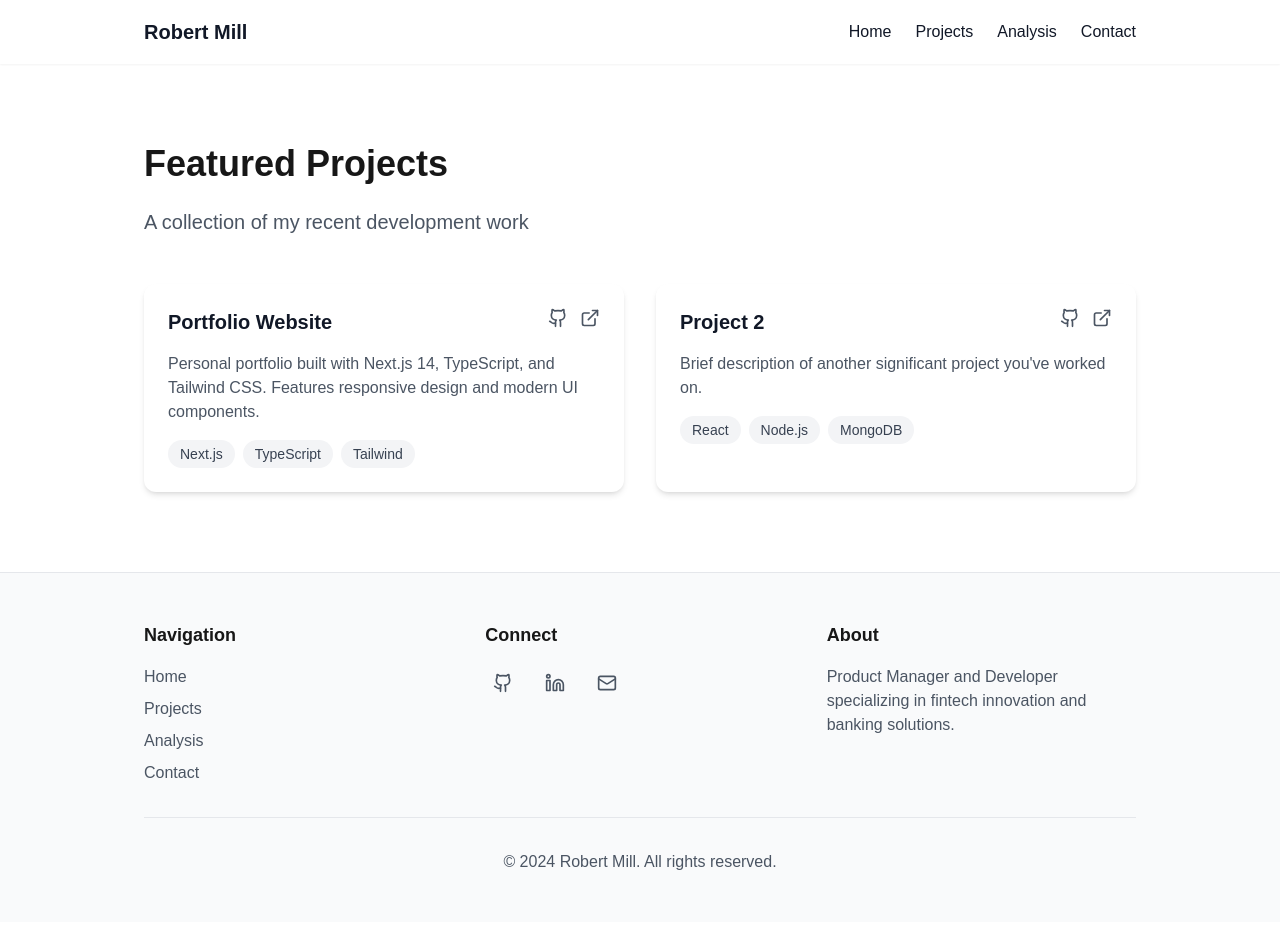
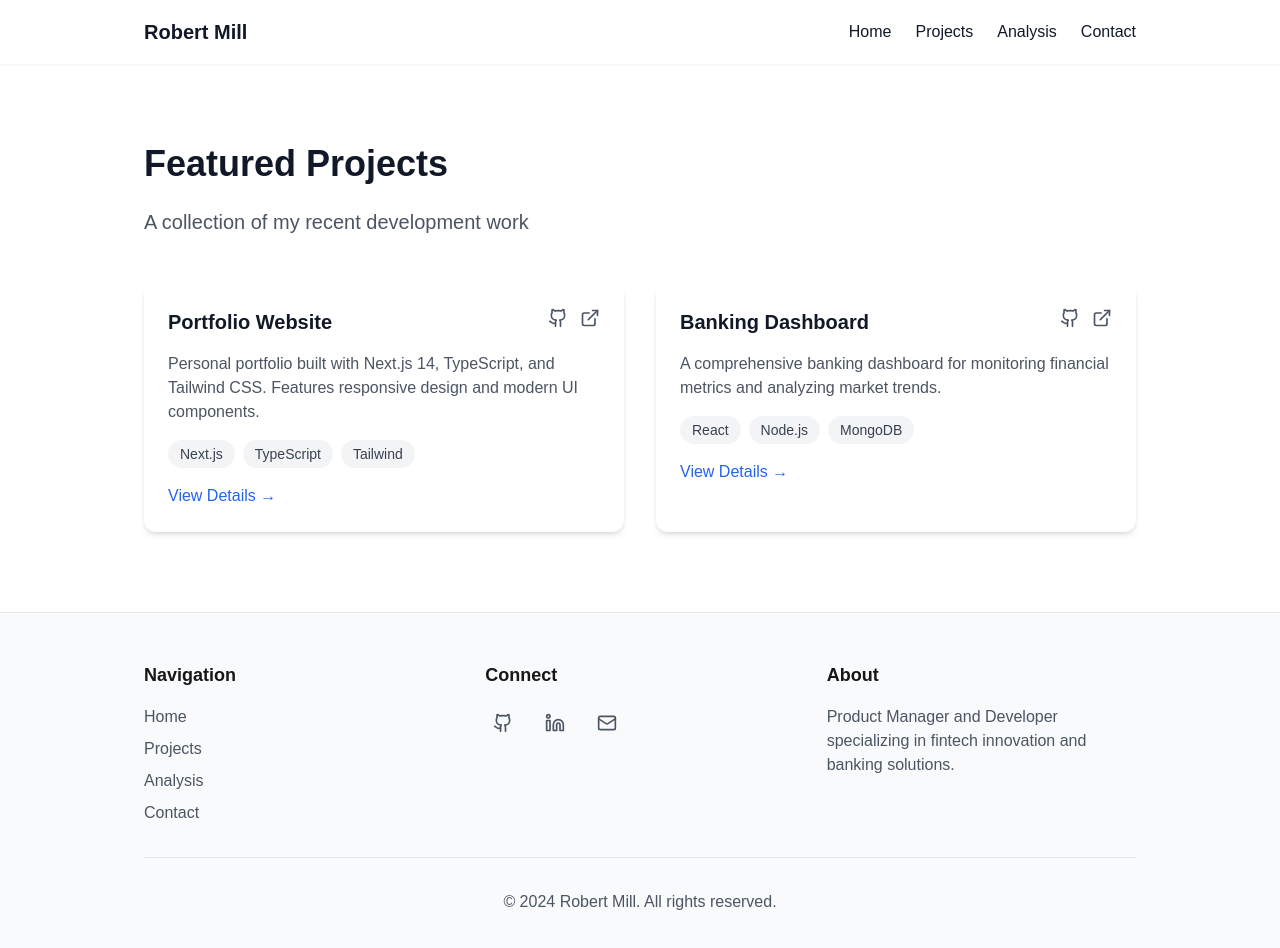
Before and after one commit to RobertVMill/portfolio, a Next.js app: page /projects in a window 1280 px wide. Shown: the top 948 px of the page. Before the commit the page ends 922 px from the top, so only its background shows below. Built offline with nearby package versions, Linux system fonts and the light colour scheme.

Commit message:
Add project detail pages and fix slug routing

```diff
--- a/src/app/analysis/page.tsx
+++ b/src/app/analysis/page.tsx
@@ -28,7 +28,7 @@ export default function Page() {
   return (
     <section className="py-20">
       <div className="max-w-5xl mx-auto px-4">
-        <h1 className="text-4xl font-bold mb-6">Market Analysis</h1>
+        <h1 className="text-4xl font-bold mb-6 text-gray-900">Market Analysis</h1>
         <p className="text-xl text-gray-600 mb-12">
           In-depth analysis of fintech trends and market dynamics in banking
         </p>
@@ -42,7 +42,7 @@ export default function Page() {
                   <div className="p-3 bg-blue-50 rounded-lg">
                     <Icon className="w-6 h-6 text-blue-600" />
                   </div>
-                  <h3 className="text-xl font-semibold">{insight.title}</h3>
+                  <h3 className="text-xl font-semibold text-gray-900">{insight.title}</h3>
                 </div>
                 <p className="text-gray-600">{insight.description}</p>
               </div>
@@ -52,7 +52,7 @@ export default function Page() {
 
         {/* Call to Action */}
         <div className="mt-16 text-center">
-          <h2 className="text-2xl font-bold mb-4">Want to learn more?</h2>
+          <h2 className="text-2xl font-bold mb-4 text-gray-900">Want to learn more?</h2>
           <p className="text-gray-600 mb-8">
             I regularly publish detailed market analysis and insights.
           </p>
--- a/src/app/projects/page.tsx
+++ b/src/app/projects/page.tsx
@@ -1,55 +1,100 @@
 // app/projects/page.tsx
 import { GithubIcon, ExternalLink as ExternalLinkIcon } from 'lucide-react'
+import Link from 'next/link'
 
-export default function Page() {
-  const projects = [
+export const projects = [
   {
+    slug: 'portfolio-website',  // Changed from id to slug
     title: "Portfolio Website",
     description: "Personal portfolio built with Next.js 14, TypeScript, and Tailwind CSS. Features responsive design and modern UI components.",
     technologies: ["Next.js", "TypeScript", "Tailwind"],
+    links: {
       github: "https://github.com/RobertVMill/portfolio",
       live: "https://your-portfolio-url.vercel.app"
     },
-    // Add another project - we can update these with your real projects
+    features: [
+      "Responsive design",
+      "Dynamic project pages",
+      "Blog system",
+      "Contact form"
+    ],
+    challenges: [
+      "Implementing dynamic routing",
+      "Setting up TypeScript configurations",
+      "Optimizing performance"
+    ],
+    outcomes: [
+      "Professional portfolio website",
+      "Improved online presence",
+      "Showcase for projects"
+    ]
+  },
   {
-      title: "Project 2",
-      description: "Brief description of another significant project you've worked on.",
+    slug: 'banking-dashboard',  // Changed from id to slug
+    title: "Banking Dashboard",
+    description: "A comprehensive banking dashboard for monitoring financial metrics and analyzing market trends.",
     technologies: ["React", "Node.js", "MongoDB"],
-      github: "https://github.com/...",
-      live: "https://..."
+    links: {
+      github: "https://github.com/RobertVMill/banking-dashboard",
+      live: "https://dashboard-demo.vercel.app"
+    },
+    features: [
+      "Real-time data visualization",
+      "User authentication",
+      "Financial analytics"
+    ],
+    challenges: [
+      "Real-time data handling",
+      "Complex data visualization",
+      "Security implementation"
+    ],
+    outcomes: [
+      "Improved user experience",
+      "Enhanced data analysis",
+      "Secure platform"
+    ]
   }
 ]
 
+export default function Page() {
   return (
     <section className="py-20">
       <div className="max-w-5xl mx-auto px-4">
-        <h1 className="text-4xl font-bold mb-6">Featured Projects</h1>
+        <h1 className="text-4xl font-bold mb-6 text-gray-900">Featured Projects</h1>
         <p className="text-xl text-gray-600 mb-12">
           A collection of my recent development work
         </p>
 
         <div className="grid md:grid-cols-2 gap-8">
-          {projects.map((project, index) => (
-            <div key={index} className="bg-white rounded-xl shadow-md p-6 hover:shadow-lg transition-all">
+          {projects.map((project) => (
+            <div key={project.slug} className="bg-white rounded-xl shadow-md p-6 hover:shadow-lg transition-all">
               <div className="flex justify-between items-start mb-4">
-                <h3 className="text-xl font-semibold text-gray-900">{project.title}</h3>
+                <Link href={`/projects/${project.slug}`}>
+                  <h3 className="text-xl font-semibold text-gray-900 hover:text-blue-600 transition-colors">
+                    {project.title}
+                  </h3>
+                </Link>
                 <div className="flex gap-3">
+                  {project.links.github && (
                     <a
-                    href={project.github}
+                      href={project.links.github}
                       target="_blank"
                       rel="noopener noreferrer"
                       className="text-gray-600 hover:text-blue-600 transition-colors"
                     >
                       <GithubIcon className="w-5 h-5" />
                     </a>
+                  )}
+                  {project.links.live && (
                     <a
-                    href={project.live}
+                      href={project.links.live}
                       target="_blank"
                       rel="noopener noreferrer"
                       className="text-gray-600 hover:text-blue-600 transition-colors"
                     >
                       <ExternalLinkIcon className="w-5 h-5" />
                     </a>
+                  )}
                 </div>
               </div>
 
@@ -67,6 +112,13 @@ export default function Page() {
                   </span>
                 ))}
               </div>
+
+              <Link
+                href={`/projects/${project.slug}`}  // Changed from project.id to project.slug
+                className="mt-4 inline-block text-blue-600 hover:text-blue-800 transition-colors"
+              >
+                View Details →
+              </Link>
             </div>
           ))}
         </div>
```
Also changed, not shown: src/app/projects/[slug]/page.tsx (renamed from src/app/projects/[id]/page.tsx). Lines whose indentation alone changed are shown as unchanged.
